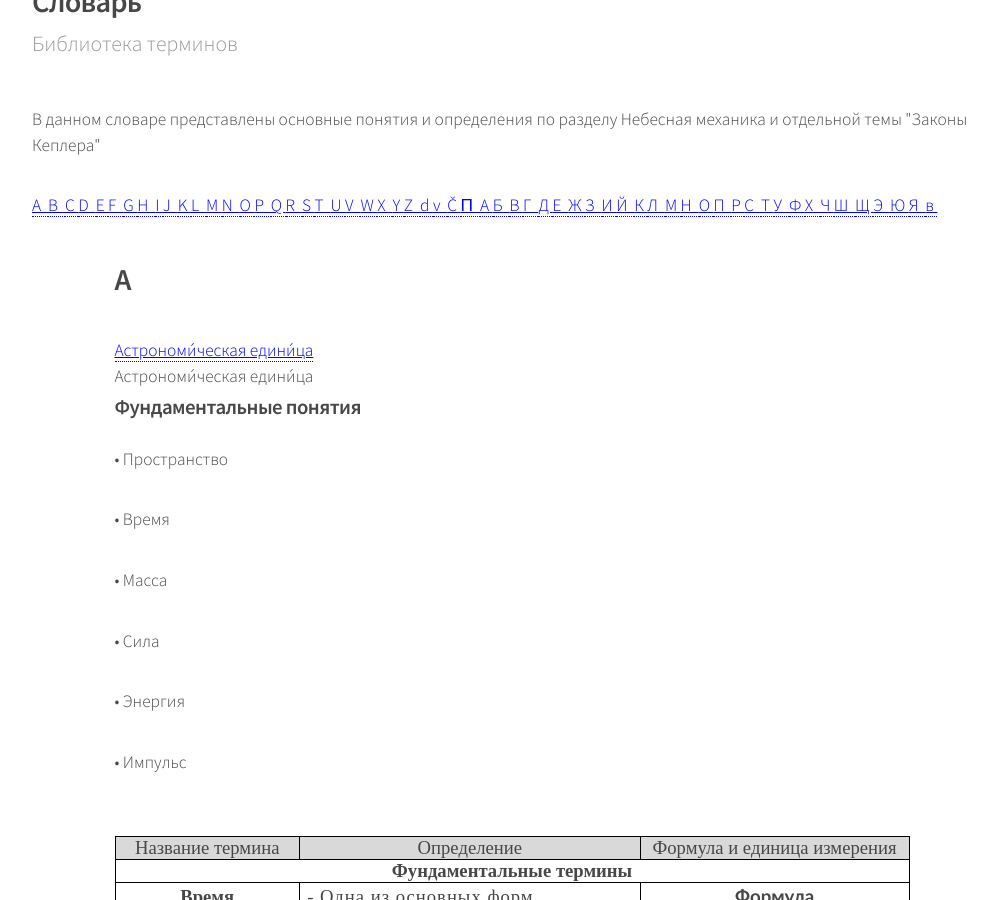
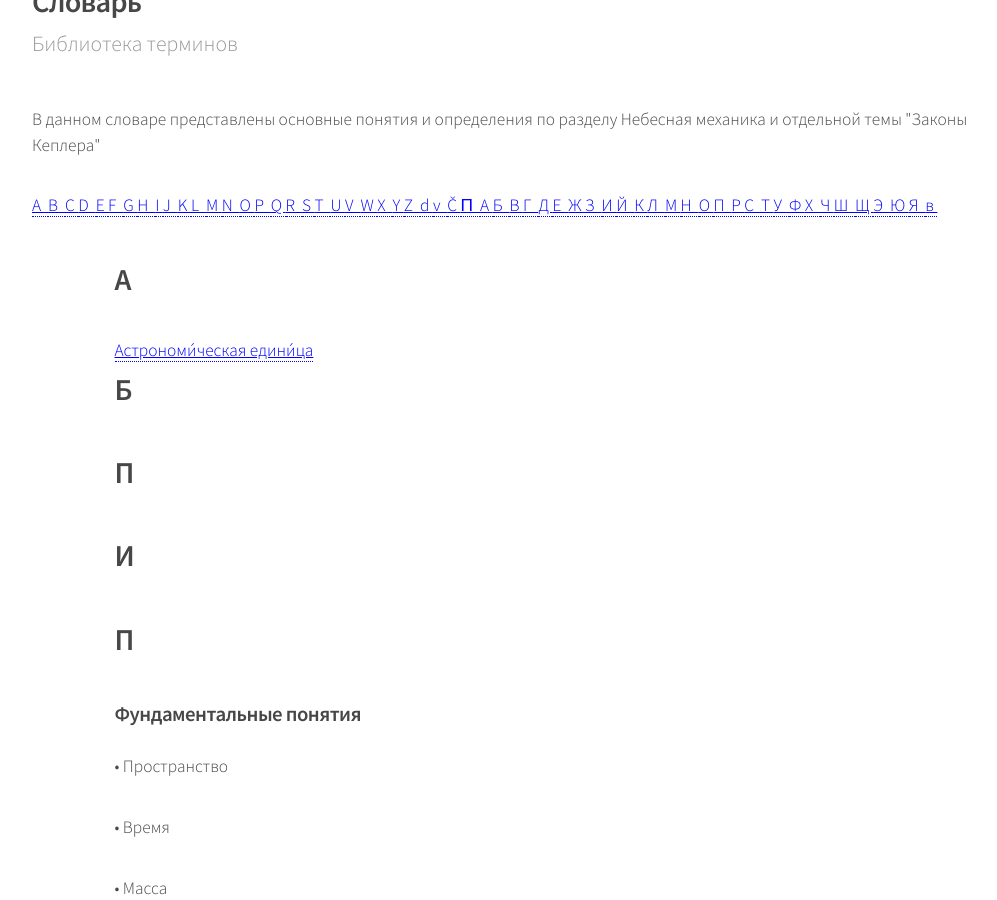
Before and after one commit to VlPop/VlPop.github.io, a Jekyll site: the page built from 1T-Slovar.html, in a window 1280 px wide and 900 px high, scrolled down 264 px. Shown: the whole window, without its empty margins (128-1125 px from the left). Built offline with Jekyll 4.4.1, drawn with Linux system fonts in a browser that asks for light colours.

Commit message:
Update 1T-Slovar.html

```diff
--- a/1T-Slovar.html
+++ b/1T-Slovar.html
@@ -58,13 +58,23 @@ layout: default
 							<div class="multi-column">
 							  <ul>
 
-							      <li>
-								<h2 id="A">A</h2>
+							     	<li>
+								<h2 id="А">А</h2>
 								<ul><!-- route =  -->
 
 						<li><a href="/Slovar_Astro_ed">Астрономи́ческая едини́ца</a></li><!-- route =  -->
-
-						Астрономи́ческая едини́ца
+								<li>
+								<h2 id="Б">Б</h2>
+								<ul><!-- route =  -->
+								<li>
+								<h2 id="В">П</h2>
+								<ul><!-- route =  -->
+								<li>
+								<h2 id="И">И</h2>
+								<ul><!-- route =  -->
+								<li>
+								<h2 id="П">П</h2>
+								<ul><!-- route =  -->
 
 						<h3>Фундаментальные понятия</h3>
 
```
